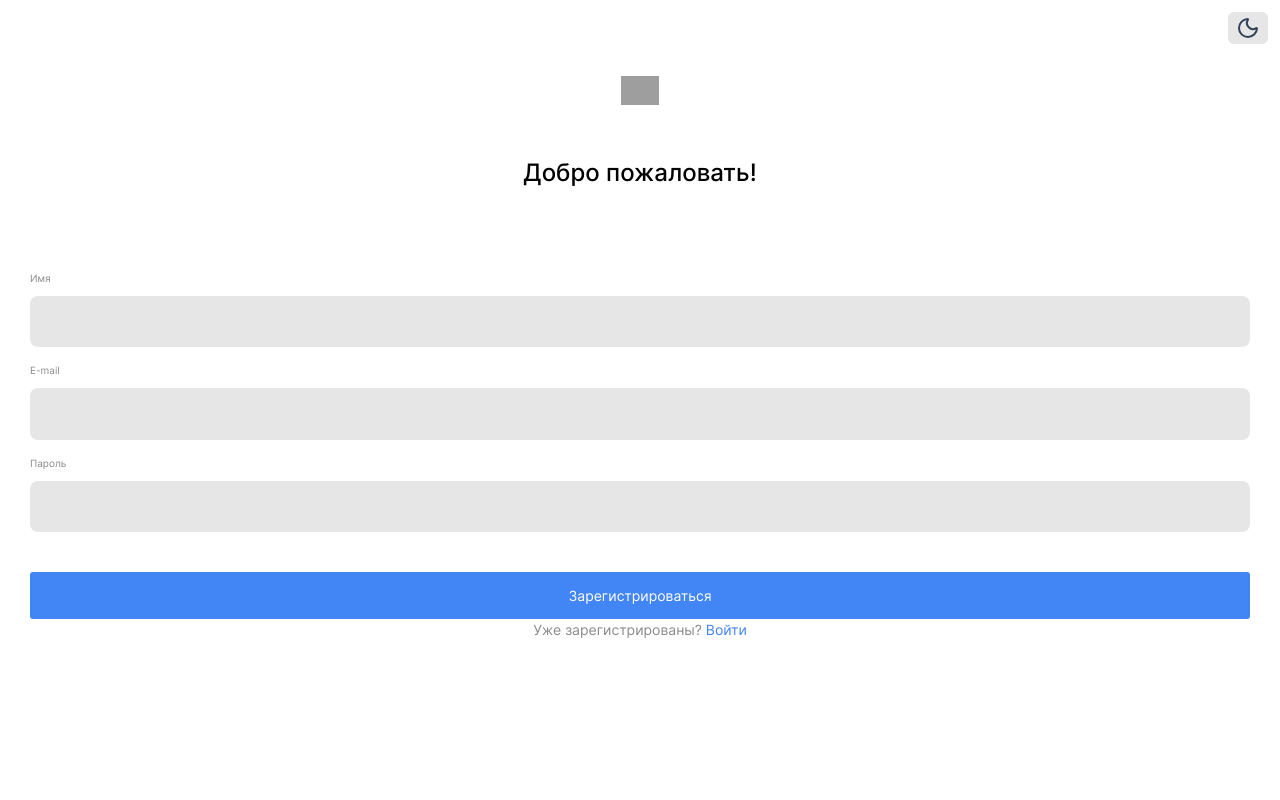
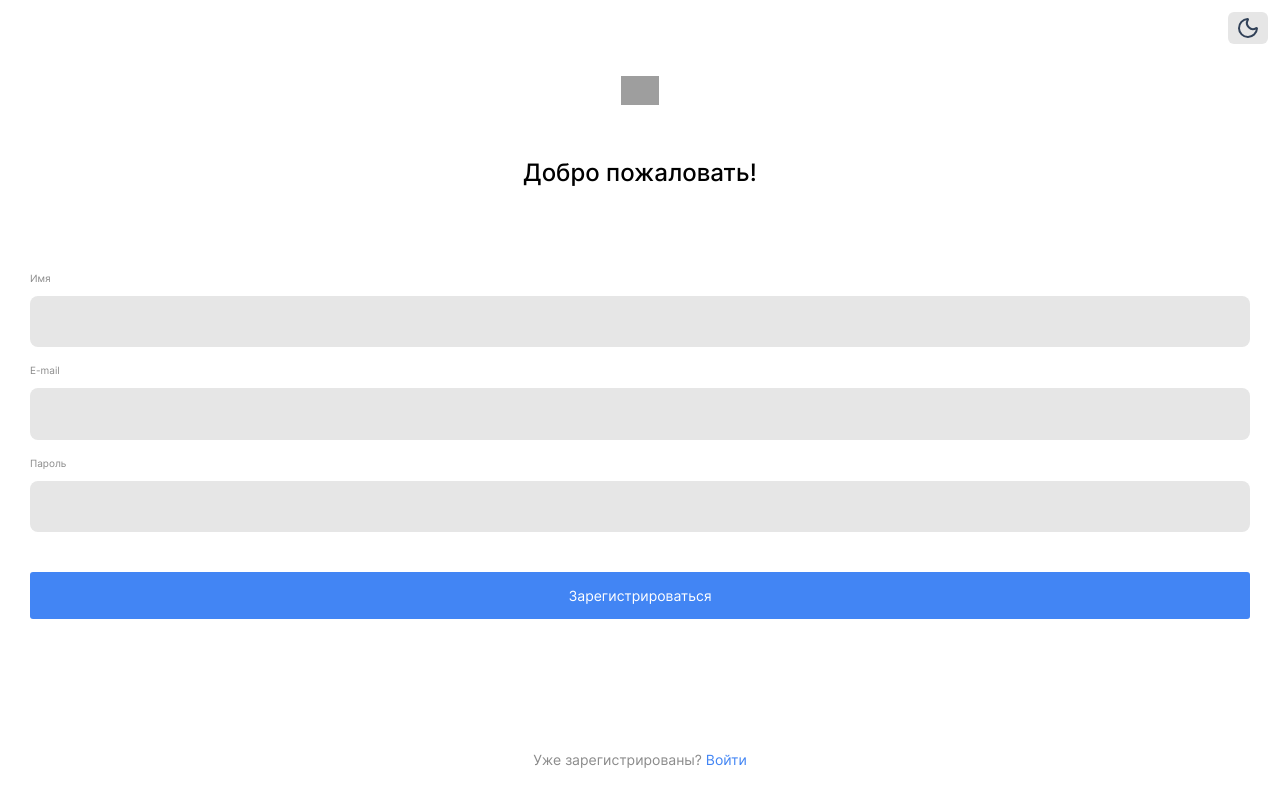
Before and after one commit to Nikolskii/see-movies, a Next.js app: page /signup in a window 1280 px wide. Built offline with nearby package versions, Linux system fonts and the light colour scheme; grey boxes are pictures that could not be loaded.

Commit message:
feat: улучшить структуру SignupPage, добавив flexbox для контейнера и основного содержимого

```diff
--- a/src/ui-pages/signup/ui/SignupPage.tsx
+++ b/src/ui-pages/signup/ui/SignupPage.tsx
@@ -4,13 +4,12 @@ import { SignupForm } from '@/features/auth';
 import { routes } from '@/shared/routes';
 import { Logo, ThemeToggle } from '@/shared/ui';
 
-// TODO: добавить переключатель темы
 // TODO: вынести стили в общий app layout
 
 export function SignupPage() {
   return (
     <div className="dark:bg-dark-900 bg-color-light-900 min-h-screen text-black dark:text-white">
-      <div className="container mx-auto">
+      <div className="container mx-auto flex min-h-screen flex-col">
         <header className="flex flex-col items-center justify-center">
           <div className="mb-5 flex w-full justify-end p-3">
             <ThemeToggle />
@@ -20,10 +19,10 @@ export function SignupPage() {
           </div>
           <h1 className="mb-20 text-[24px] font-medium">Добро пожаловать!</h1>
         </header>
-        <main className="px-[30px]">
+        <main className="flex flex-1 flex-col px-[30px] pb-3.5">
           <SignupForm />
         </main>
-        <footer>
+        <footer className="pb-[30px]">
           <p className="text-center text-[12px] text-gray-500 md:text-[14px]">
             Уже зарегистрированы?{' '}
             <Link className="action-fade text-blue-500" href={routes.signin}>
```
